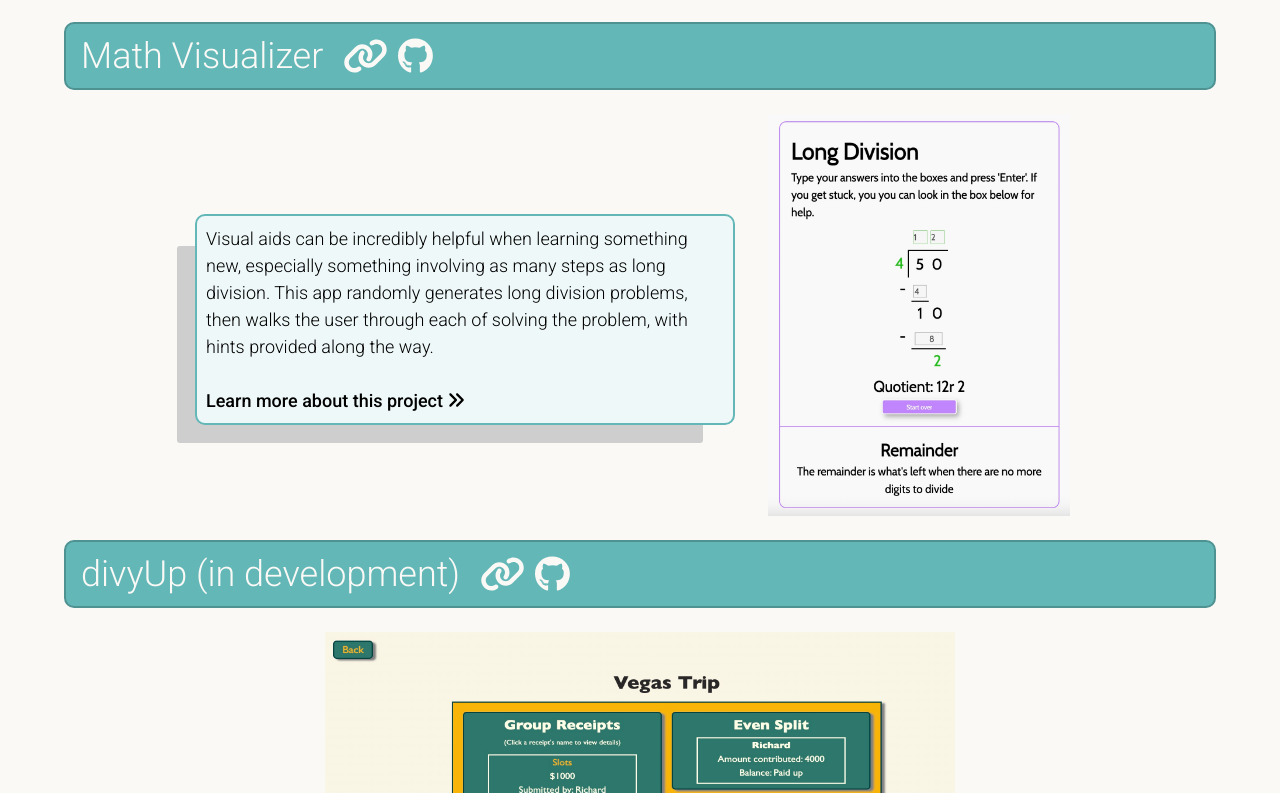
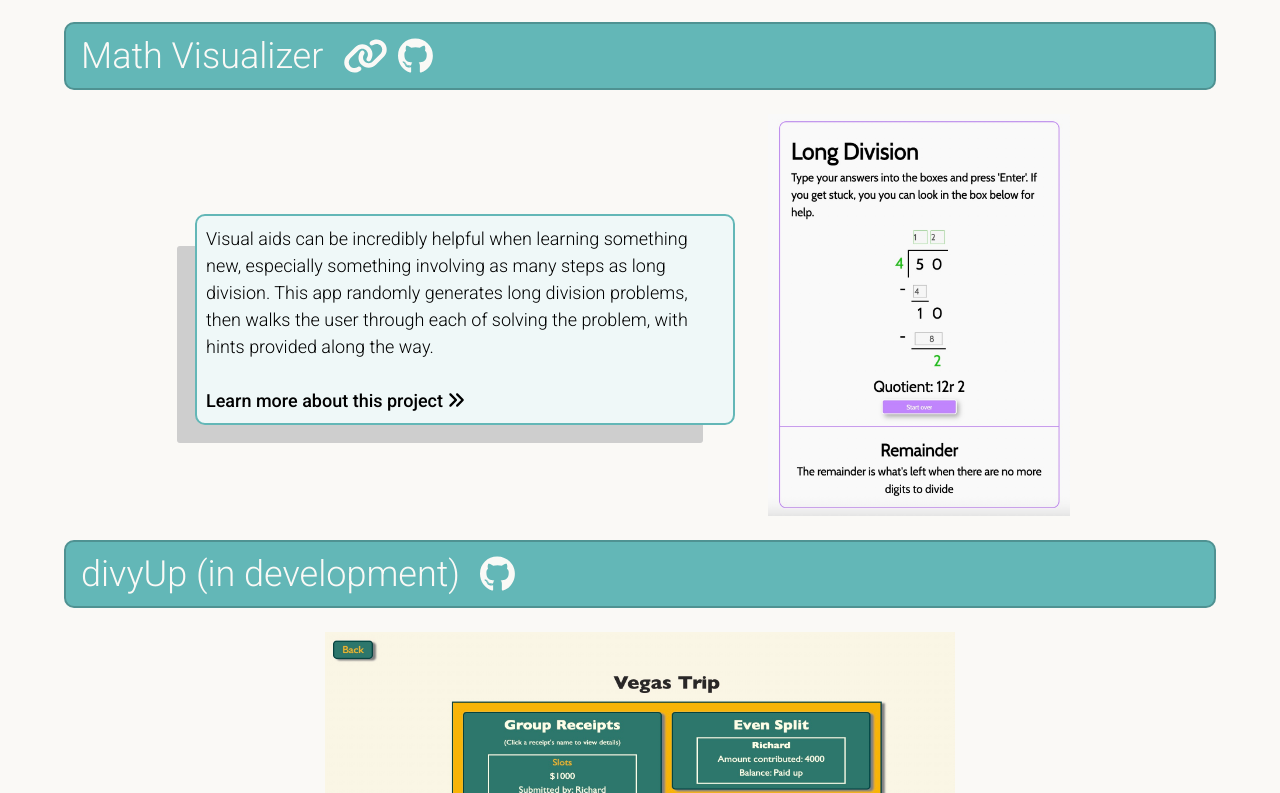
Before and after one commit to rtalexa1/portfolio, a Vue app: page /#/ in a window 1280 px wide. Shown: the part 1008-1801 px from the top of the page. Built offline with nearby package versions, Linux system fonts and the light colour scheme.

Commit message:
Add favicon

```diff
--- a/public/index.html
+++ b/public/index.html
@@ -4,7 +4,7 @@
     <meta charset="utf-8">
     <meta http-equiv="X-UA-Compatible" content="IE=edge">
     <meta name="viewport" content="width=device-width,initial-scale=1.0">
-    <link rel="icon" href="<%= BASE_URL %>favicon.ico">
+    <link rel="icon" href="./RTfavicon.png">
     <link rel="preconnect" href="https://fonts.googleapis.com">
     <link rel="preconnect" href="https://fonts.gstatic.com" crossorigin>
     <link href="https://fonts.googleapis.com/css2?family=Bungee+Shade&family=Roboto:wght@300;500&display=swap" rel="stylesheet">
--- a/src/components/ProjectsDisplay.vue
+++ b/src/components/ProjectsDisplay.vue
@@ -15,7 +15,7 @@
         Math Exit Ticket (MET)
       </h2>
       <a
-        href=""
+        href="https://math-exit-ticket.vercel.app/#/"
         target="_blank"
         rel="noopener noreferrer"
         class="icon-link"
@@ -24,6 +24,17 @@
           icon="fa-solid fa-link"
           size="xl"
           style="margin: 0 5px 0 20px; width: 36px; height: 36px"
+      /></a>
+      <a
+        href=""
+        target="_blank"
+        rel="noopener noreferrer"
+        class="icon-link"
+        :class="{ 'icon-link-dark-theme': $store.state.darkThemeActive }"
+        ><font-awesome-icon
+          icon="fa-brands fa-github"
+          size="xl"
+          style="margin: 0 0 0 5px"
       /></a>
       <a
         href=""
@@ -81,7 +92,7 @@
         Math Visualizer
       </h2>
       <a
-        href=""
+        href="https://math-visualizer.vercel.app/#/"
         target="_blank"
         rel="noopener noreferrer"
         class="icon-link"
@@ -143,18 +154,6 @@
         divyUp (in development)
       </h2>
       <a
-        href=""
-        target="_blank"
-        rel="noopener noreferrer"
-        class="icon-link"
-        :class="{ 'icon-link-dark-theme': $store.state.darkThemeActive }"
-        ><font-awesome-icon
-          icon="fa-solid fa-link"
-          size="xl"
-          style="margin: 0 5px 0 20px"
-      /></a>
-
-      <a
         href="https://github.com/rtalexa1/divyUp"
         target="_blank"
         rel="noopener noreferrer"
@@ -164,7 +163,7 @@
         <font-awesome-icon
           icon="fa-brands fa-github"
           size="xl"
-          style="margin: 0 0 0 5px"
+          style="margin: 0 5px 0 20px"
         />
       </a>
     </div>
```
Also changed, not shown: public/RTfavicon.png (added), 1 other file (tests, documents, lock files or other folders).
